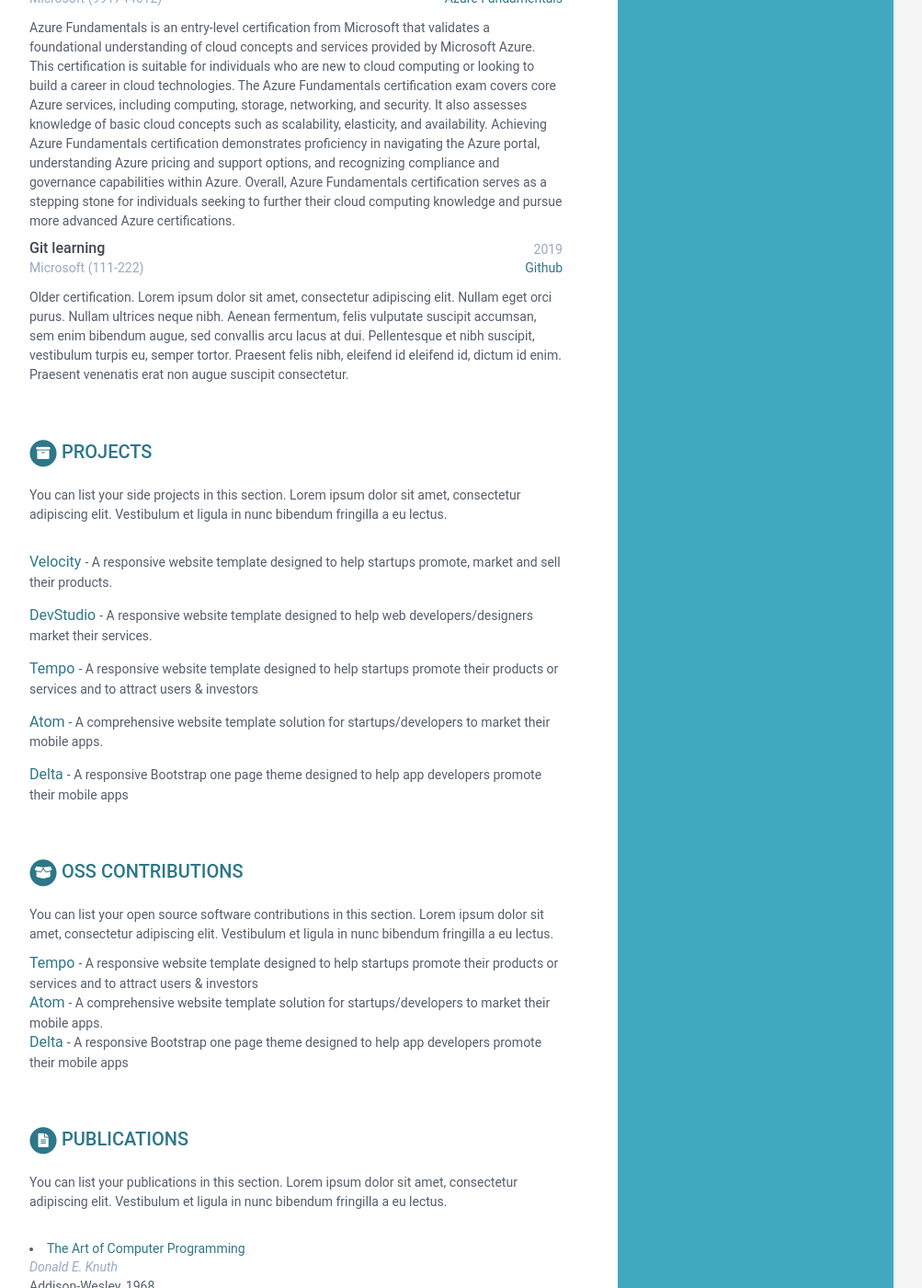
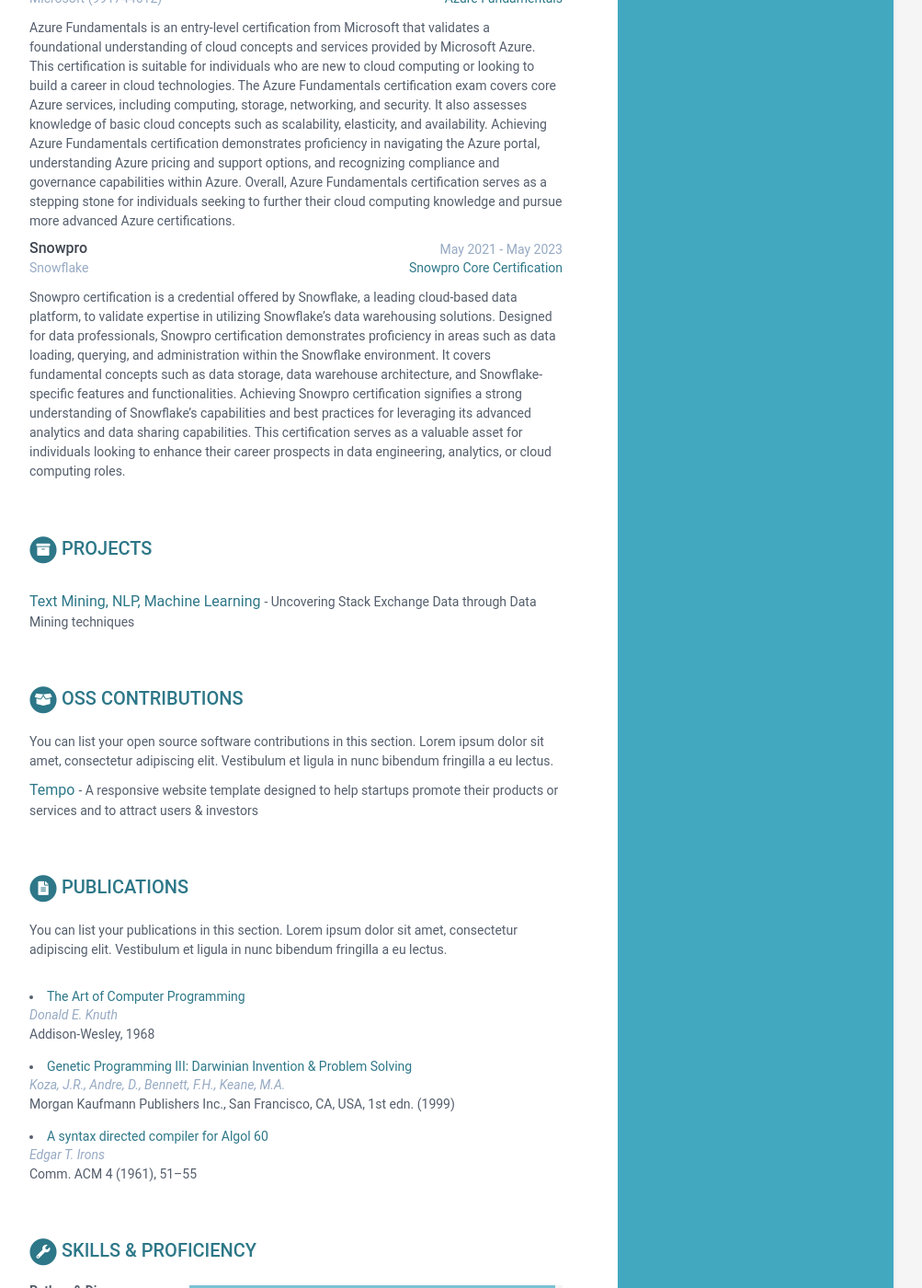
Before and after one commit to ArleneDcosta/ArleneDcosta.github.io, a Jekyll site: the page built from index.html, in a window 1280 px wide and 1400 px high, scrolled down 1923 px. Shown: the whole window at 92% size, without its empty margins (168-1171 px from the left). Built offline with Jekyll 4.4.1, drawn with Linux system fonts in a browser that asks for light colours.

Commit message:
Slight Changes

```diff
--- a/_data/data.yml
+++ b/_data/data.yml
@@ -155,49 +155,39 @@ certifications:
             in navigating the Azure portal, understanding Azure pricing and support options, and recognizing compliance and governance
             capabilities within Azure. Overall, Azure Fundamentals certification serves as a stepping stone for individuals seeking to
             further their cloud computing knowledge and pursue more advanced Azure certifications.
-        - name: Git learning
-          start: 2019
+        - name: Snowpro
+          start: May 2021 - May 2023
           end:
-          organization: Microsoft
-          credentialid: 111-222
-          credentialurl: www.github.com
-          credentialname: Github
+          organization: Snowflake
+          credentialurl: www.credly.com/badges/a52bac27-2c52-4906-9588-7d0739e29851
+          credentialname: Snowpro Core Certification
           details: |
-            Older certification. Lorem ipsum dolor sit amet, consectetur
-            adipiscing elit.
-            Nullam eget orci purus. Nullam ultrices neque nibh.
-            Aenean fermentum, felis vulputate suscipit accumsan,
-            sem enim bibendum augue, sed convallis arcu lacus at dui.
-            Pellentesque et nibh suscipit, vestibulum turpis eu, semper tortor.
-            Praesent felis nibh, eleifend id eleifend id, dictum id enim.
-            Praesent venenatis erat non augue suscipit consectetur.
+            Snowpro certification is a credential offered by Snowflake, a leading cloud-based data platform,
+            to validate expertise in utilizing Snowflake's data warehousing solutions. Designed for data professionals,
+            Snowpro certification demonstrates proficiency in areas such as data loading, querying, and administration
+            within the Snowflake environment. It covers fundamental concepts such as data storage, data warehouse architecture,
+            and Snowflake-specific features and functionalities. Achieving Snowpro certification signifies a strong understanding
+            of Snowflake's capabilities and best practices for leveraging its advanced analytics and data sharing capabilities.
+            This certification serves as a valuable asset for individuals looking to enhance their career prospects in data
+            engineering, analytics, or cloud computing roles.
 
 projects:
     title: Projects
     intro: >
-      You can list your side projects in this
-      section. Lorem ipsum dolor sit amet, consectetur adipiscing elit.
-      Vestibulum et ligula in nunc bibendum fringilla a eu lectus.
+
     assignments:
-      - title: Velocity
-        link: "#hook"
-        tagline: "A responsive website template designed to help startups promote, market and sell their products."
+      - title: Text Mining, NLP, Machine Learning
+        link: "github.com/ArleneDcosta/StackExchangePatternandPrediction"
+        tagline: "Uncovering Stack Exchange Data through Data Mining techniques"
+        Description:
+          This project employs data mining algorithms to analyze the behaviors of different technical
+          users such as novice developers, company professionals, or researchers on Stack Overflow.
+          By examining engagement patterns, content preferences, and community dynamics, it
+          aims to uncover insights into user interactions. Utilizing topic modeling such as BERT and LDA and the project
+          anticipates user actions, and emerging technologies and identifies unusual behavior by flagging non important posts
+          based on upvote score using prediction strategy. Ultimately, it seeks to optimize platform features and enhance user
+          experiences based on these algorithmic insights
 
-      - title: DevStudio
-        link: "#"
-        tagline: "A responsive website template designed to help web developers/designers market their services."
-
-      - title: Tempo
-        link: "#"
-        tagline: "A responsive website template designed to help startups promote their products or services and to attract users &amp; investors"
-
-      - title: Atom
-        link: "#"
-        tagline: "A comprehensive website template solution for startups/developers to market their mobile apps."
-
-      - title: Delta
-        link: "#"
-        tagline: "A responsive Bootstrap one page theme designed to help app developers promote their mobile apps"
 
 oss:
     title: OSS Contributions
@@ -210,13 +200,7 @@ oss:
         link: "#"
         tagline: "A responsive website template designed to help startups promote their products or services and to attract users &amp; investors"
 
-      - title: Atom
-        link: "#"
-        tagline: "A comprehensive website template solution for startups/developers to market their mobile apps."
 
-      - title: Delta
-        link: "#"
-        tagline: "A responsive Bootstrap one page theme designed to help app developers promote their mobile apps"
 
 publications:
     title: Publications
```
